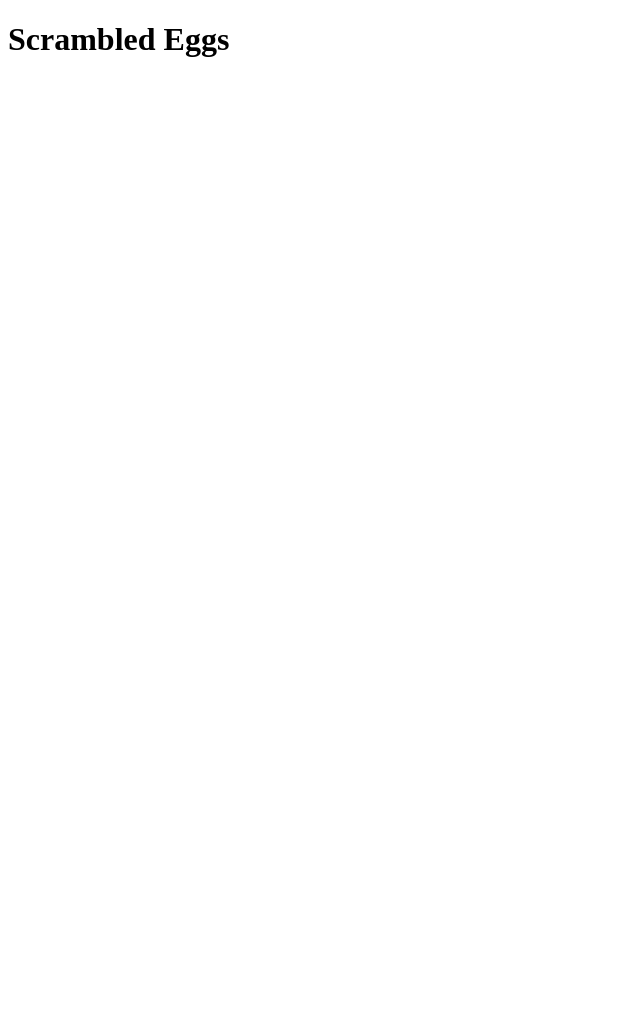
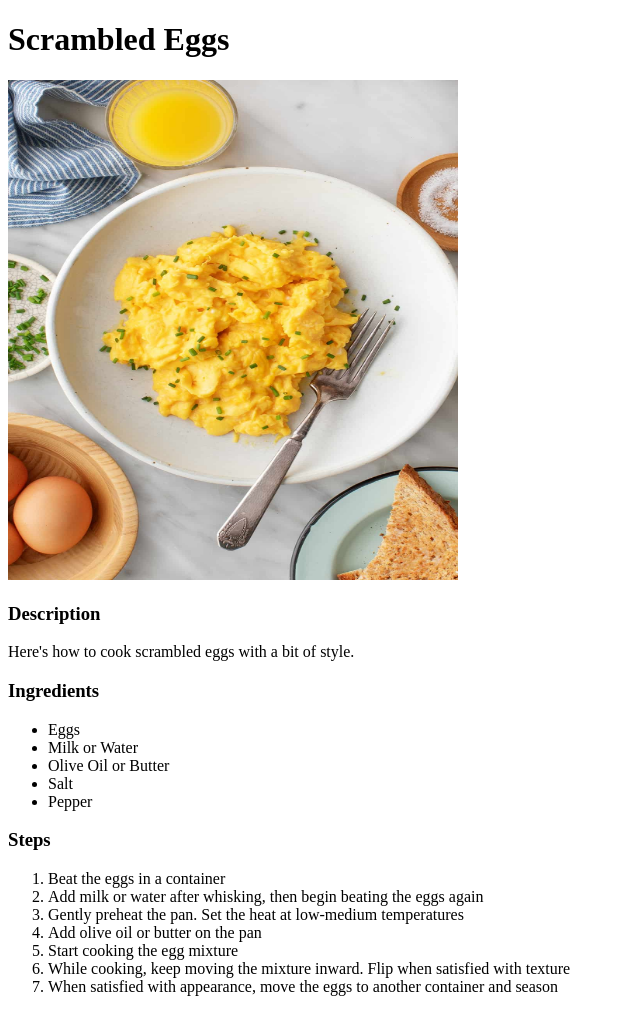
Before and after one commit to typegreen/odin-recipes, a plain HTML site: page recipes/seggs.html in a window 1280 px wide. Shown: the whole page, without its empty margins (0-640 px from the left). Before the commit the page ends 800 px from the top, so only its background shows below. Drawn offline with Linux system fonts and the light colour scheme.

Commit message:
Test Iteration 3: Added image and info in seggs.html

```diff
--- a/recipes/seggs.html
+++ b/recipes/seggs.html
@@ -7,5 +7,29 @@
 
     <body>
         <h1>Scrambled Eggs</h1>
+        <img src="image-repository/scrambled-eggs.jpg" width="450" height="500">
+
+        <h3>Description</h3>
+        <p>Here's how to cook scrambled eggs with a bit of style.</p>
+
+        <h3>Ingredients</h3>
+        <ul>
+            <li>Eggs</li>
+            <li>Milk or Water</li>
+            <li>Olive Oil or Butter</li>
+            <li>Salt</li>
+            <li>Pepper</li>
+        </ul>
+
+        <h3>Steps</h3>
+        <ol>
+            <li>Beat the eggs in a container</li>
+            <li>Add milk or water after whisking, then begin beating the eggs again</li>
+            <li>Gently preheat the pan. Set the heat at low-medium temperatures</li>
+            <li>Add olive oil or butter on the pan</li>
+            <li>Start cooking the egg mixture</li>
+            <li>While cooking, keep moving the mixture inward. Flip when satisfied with texture</li>
+            <li>When satisfied with appearance, move the eggs to another container and season</li>
+        </ol>
     </body>
 </html>
```
Also changed, not shown: recipes/image-repository/scrambled-eggs.jpg (added), 1 other file.
